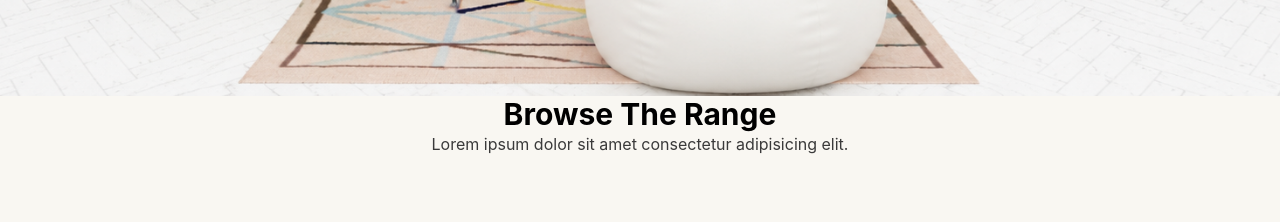
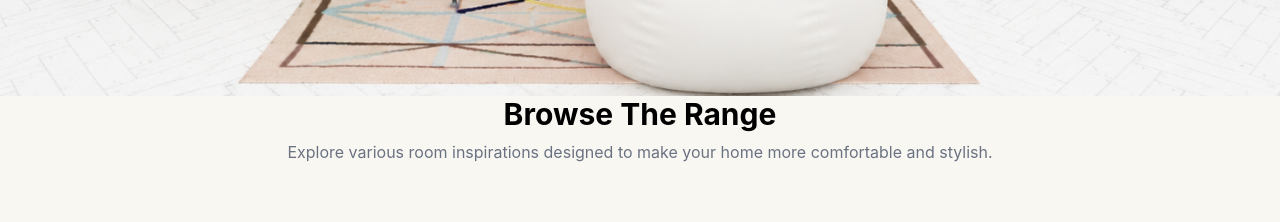
Before and after one commit to kahfiachyarudin/project-landing-page-bareng, a React (Vite) app: page / in a window 1280 px wide. Shown: the part 780-1002 px from the top of the page. Built offline with nearby package versions, Linux system fonts and the light colour scheme.

Commit message:
penambahan deskripsi pada card

```diff
--- a/src/components/CardSection.jsx
+++ b/src/components/CardSection.jsx
@@ -113,7 +113,11 @@ export default function CardSection() {
     <>
       <div className="text-center -mb-10">
         <h2 className="text-black text-3xl font-bold">Browse The Range</h2>
-        <p>Lorem ipsum dolor sit amet consectetur adipisicing elit.</p>
+
+        <p className="text-gray-500 mt-2">
+          Explore various room inspirations designed to make your home more
+          comfortable and stylish.
+        </p>
       </div>
       <div
         ref={container}
```
